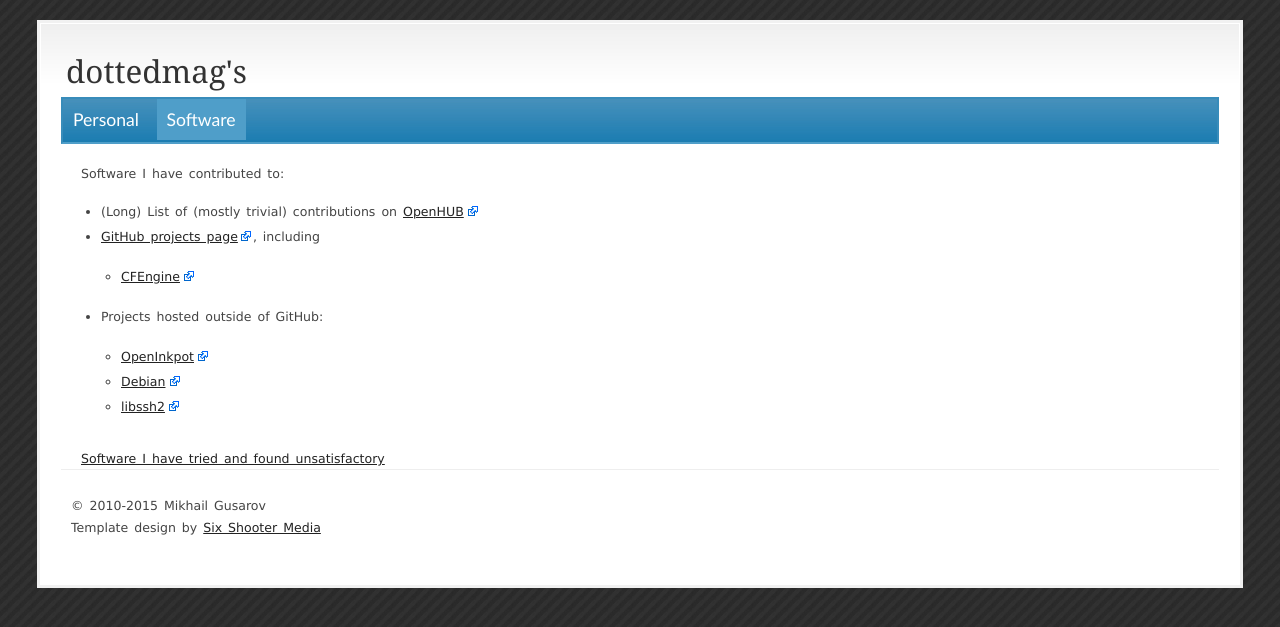
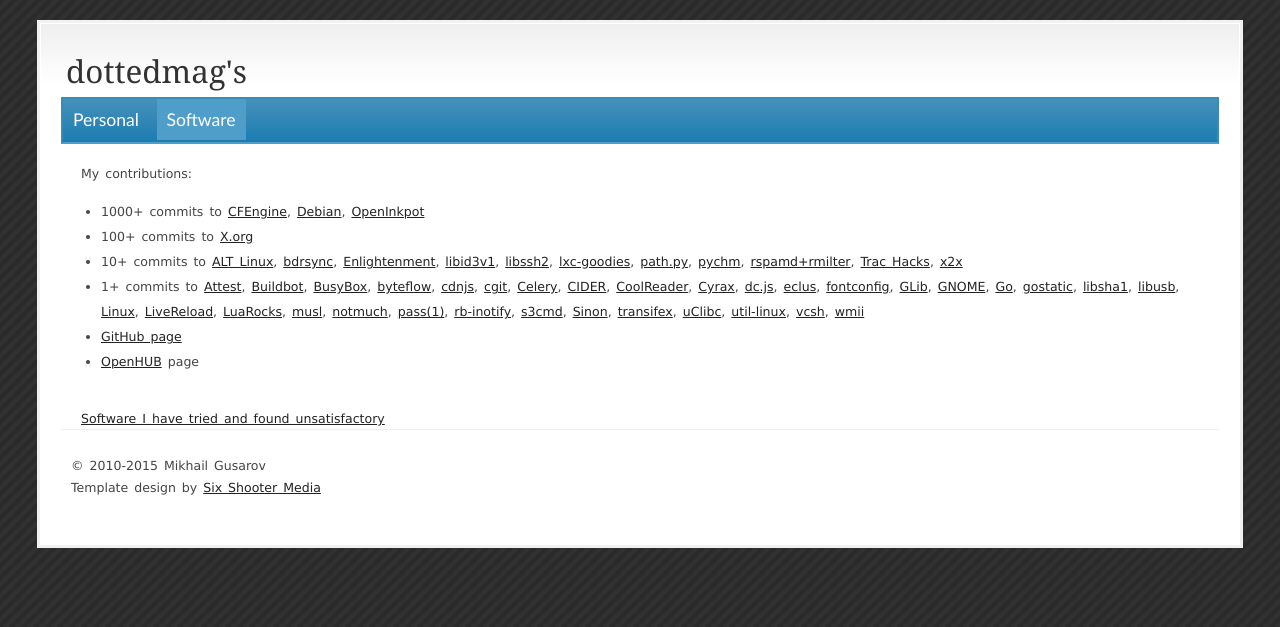
Before and after one commit to dottedmag/dottedmag.net, a Jekyll site: the page built from software/index.html, in a window 1280 px wide. Shown: the top 627 px of the page. Built offline with Jekyll 4.4.1, drawn with Linux system fonts in a browser that asks for light colours; Markdown is read by kramdown in place of the engine named in the settings.

Commit message:
Redo "Software" page

```diff
--- a/css/1.css
+++ b/css/1.css
@@ -336,10 +336,10 @@
     color:#222;
 }
 
-a[href^="http"] {
+/*a[href^="http"] {
     background:url(../images/style/external.png) 99% 40% no-repeat;
     padding-right: 15px;
-}
+}*/
 
 a.noext {
     background:none;
--- a/software/index.html
+++ b/software/index.html
@@ -3,26 +3,66 @@
 title: Software by dottedmag
 section: Software
 ---
-Software I have contributed to:
+My contributions:
 <ul>
-  <li>(Long) List of (mostly trivial) contributions on <a href="https://www.openhub.net/accounts/dottedmag/positions">OpenHUB</a></li>
-  <li>
-    <a href="https://github.com/dottedmag/repositories">GitHub projects page</a>, including
-    <ul>
-      <li><a href="https://github.com/cfengine/core">CFEngine</a></li>
-    </ul>
+  <li>1000+ commits to
+    <a href="https://github.com/cfengine">CFEngine</a>,
+    <a href="https://qa.debian.org/developer.php?login=Mikhail+Gusarov">Debian</a>,
+    <a href="https://openinkpot.org/">OpenInkpot</a>
   </li>
-  <li>
-    Projects hosted outside of GitHub:
-    <ul>
-      <li><a href="http://openinkpot.org/">OpenInkpot</a></li>
-      <li>
-        <a href="https://qa.debian.org/developer.php?login=Mikhail+Gusarov">
-          Debian
-        </a>
-      </li>
-      <li><a href="http://libssh2.org/">libssh2</a></li>
-    </ul>
+  <li>100+ commits to
+    <a href="https://www.x.org/wiki/">X.org</a>
   </li>
+  <li>10+ commits to
+    <a href="http://www.altlinux.com/">ALT Linux</a>,
+    <a href="https://github.com/dottedmag/bdrsync">bdrsync</a>,
+    <a href="https://www.enlightenment.org/">Enlightenment</a>,
+    <a href="https://github.com/dottedmag/libid3v1">libid3v1</a>,
+    <a href="https://www.libssh2.org/">libssh2</a>,
+    <a href="https://github.com/mborromeo/lxc-goodies">lxc-goodies</a>,
+    <a href="https://pypi.python.org/pypi/path.py">path.py</a>,
+    <a href="https://github.com/dottedmag/pychm">pychm</a>,
+    <a href="https://rspamd.com/">rspamd+rmilter</a>,
+    <a href="https://trac-hacks.org/">Trac Hacks</a>,
+    <a href="https://github.com/dottedmag/x2x">x2x</a>
+  </li>
+  <li>1+ commits to
+    <a href="https://pythonhosted.org/Attest/">Attest</a>,
+    <a href="https://buildbot.net/">Buildbot</a>,
+    <a href="https://busybox.net/">BusyBox</a>,
+    <a href="https://bitbucket.org/piranha/byteflow/wiki/Home">byteflow</a>,
+    <a href="https://cdnjs.com/">cdnjs</a>,
+    <a href="https://git.zx2c4.com/cgit/">cgit</a>,
+    <a href="http://www.celeryproject.org/">Celery</a>,
+    <a href="https://github.com/clojure-emacs/cider">CIDER</a>,
+    <a href="https://sourceforge.net/projects/crengine/">CoolReader</a>,
+    <a href="https://github.com/piranha/cyrax">Cyrax</a>,
+    <a href="https://dc-js.github.io/dc.js/">dc.js</a>,
+    <a href="https://github.com/goerlang/eclus">eclus</a>,
+    <a href="https://www.freedesktop.org/wiki/Software/fontconfig/">fontconfig</a>,
+    <a href="https://developer.gnome.org/glib/">GLib</a>,
+    <a href="https://www.gnome.org/">GNOME</a>,
+    <a href="https://golang.org">Go</a>,
+    <a href="https://github.com/piranha/gostatic">gostatic</a>,
+    <a href="https://github.com/dottedmag/libsha1">libsha1</a>,
+    <a href="http://libusb.info/">libusb</a>,
+    <a href="https://www.kernel.org/">Linux</a>,
+    <a href="http://livereload.com/">LiveReload</a>,
+    <a href="https://luarocks.org/">LuaRocks</a>,
+    <a href="https://www.musl-libc.org/">musl</a>,
+    <a href="https://notmuchmail.org/">notmuch</a>,
+    <a href="https://www.passwordstore.org/">pass(1)</a>,
+    <a href="https://github.com/nex3/rb-inotify">rb-inotify</a>,
+    <a href="http://s3tools.org/s3cmd">s3cmd</a>,
+    <a href="http://sinonjs.org/">Sinon</a>,
+    <a href="https://www.transifex.com/">transifex</a>,
+    <a href="https://uclibc.org/">uClibc</a>,
+    <a href="https://git.kernel.org/cgit/utils/util-linux/util-linux.git">util-linux</a>,
+    <a href="https://github.com/RichiH/vcsh">vcsh</a>,
+    <a href="https://code.google.com/archive/p/wmii/">wmii</a>
+  </li>
+  <li><a href="https://github.com/dottedmag/">GitHub page</a></li>
+  <li><a href="https://www.openhub.net/accounts/dottedmag/positions">OpenHUB</a> page</li>
 </ul>
+<br>
 <a href="/software/unsatisfactory/">Software I have tried and found unsatisfactory</a>
```
